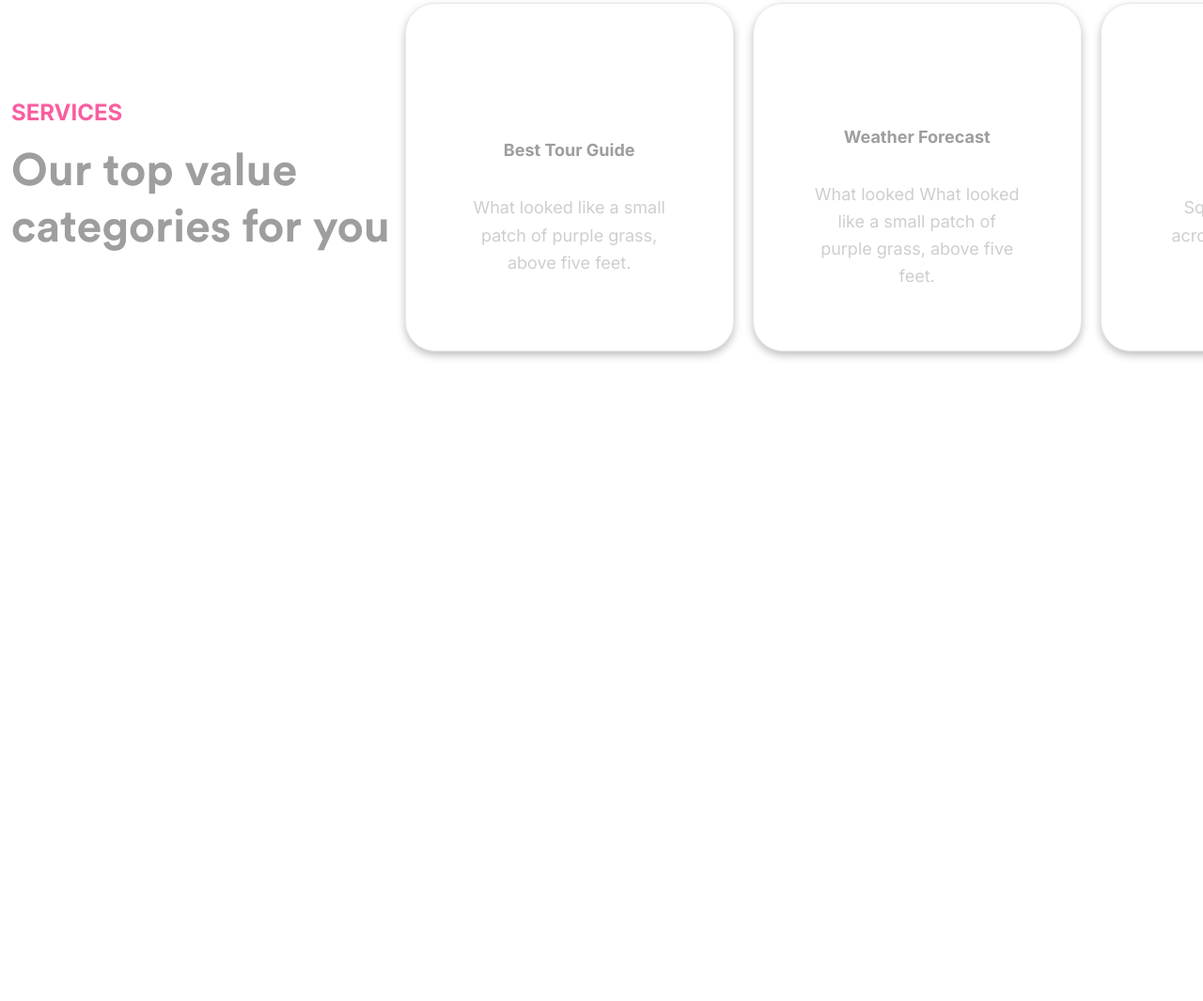
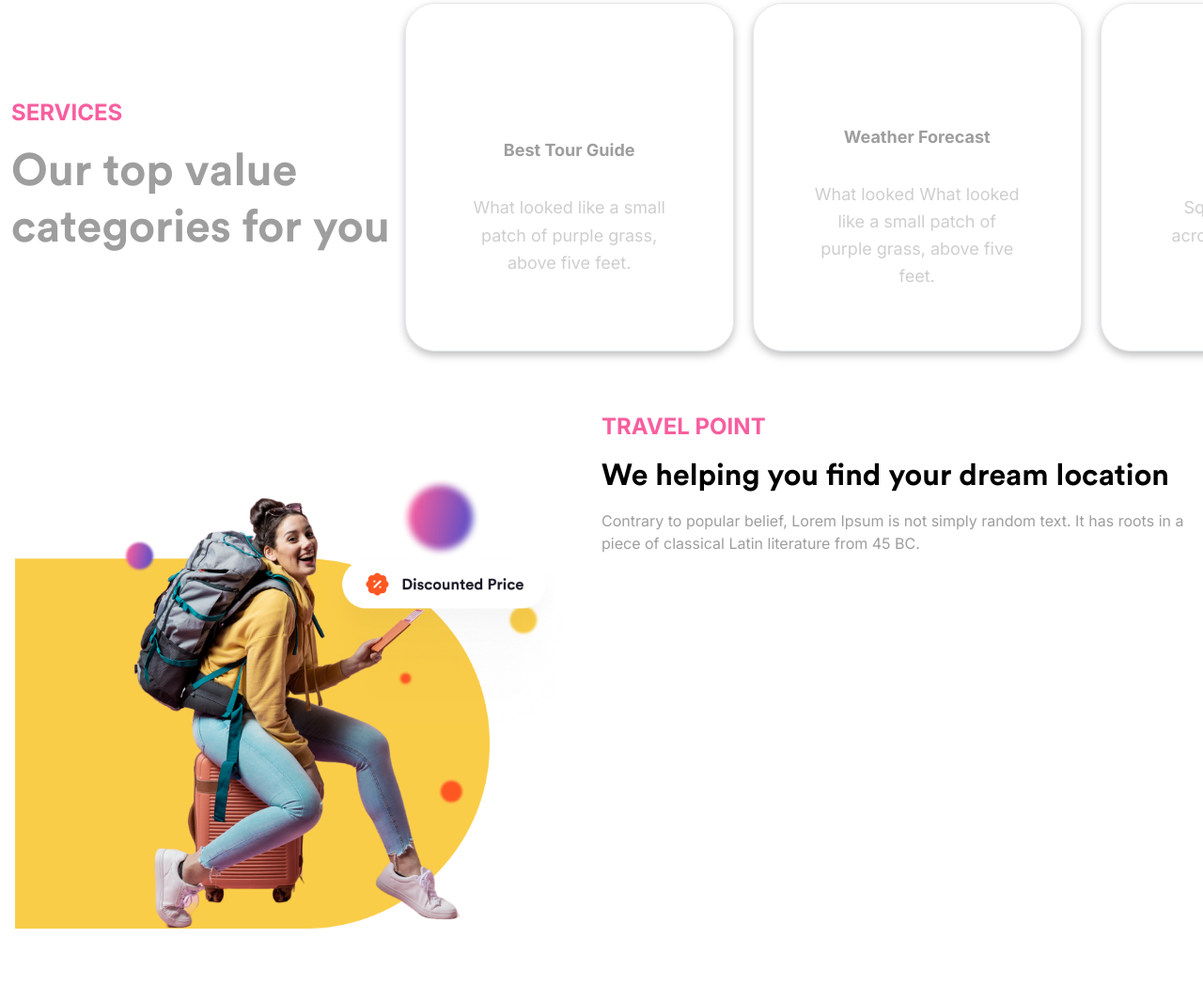
Before and after one commit to arneyva/Slicing-TravelWeb, a website: page src/index.html in a window 1280 px wide. Shown: the part 1275-2340 px from the top of the page at 94% size. Before the commit the page ends 1713 px from the top, so only its background shows below. Drawn offline with nearby package versions, Linux system fonts and the light colour scheme.

Commit message:
update magrib

```diff
--- a/src/index.html
+++ b/src/index.html
@@ -125,11 +125,14 @@
         <div class="container mx-auto px-3">
             <div class="grid grid-cols-12 items-center">
                 <div class="lg:col-span-4 col-span-12 flex flex-col gap-4">
-                    <span class="text-jambon font-bold leading-tight text-center lg:text-start text-base sm:text-2xl">SERVICES</span>
-                    <h1 class="font-bold sm:text-[48px] text-3xl leading-tight text-grey text-center lg:text-start">Our top value
+                    <span
+                        class="text-jambon font-bold leading-tight text-center lg:text-start text-base sm:text-2xl">SERVICES</span>
+                    <h1 class="font-bold sm:text-[48px] text-3xl leading-tight text-grey text-center lg:text-start">Our
+                        top value
                         categories for you</h1>
                 </div>
-                <div class="lg:col-span-8 col-span-12 flex flex-col sm:flex-row gap-5 lg:w-screen sm:w-auto lg:mt-0 sm:mt-16 mt-8">
+                <div
+                    class="lg:col-span-8 col-span-12 flex flex-col sm:flex-row gap-5 lg:w-screen sm:w-auto lg:mt-0 sm:mt-16 mt-8">
                     <div
                         class="flex justify-center gap-16 flex-col items-center  w-full sm:w-[350px] rounded-[32px] border lg:p-16 p-10 bg-white drop-shadow-myshadow ">
                         <div><img src="../public/assets/services1.svg" alt=""></div>
@@ -164,7 +167,39 @@
             </div>
         </div>
     </section>
+    <!-- carousel -->
 
+    <!-- hero2 -->
+    <section>
+        <div class="container mx-auto">
+            <div class="grid grid-cols-12 px-4">
+                <div class="col-span-12 lg:col-span-6 py-16">
+                    <div>
+                        <img src="../public/assets/hero2.png" alt="">
+                    </div>
+                </div>
+                <div class="col-span-12 lg:col-span-6">
+                    <div>
+                        <div class="text-center lg:text-start gap-4 ">
+                            <div class="gap-4 flex flex-col">
+                                <span class="text-jambon font-bold text-base sm:text-2xl uppercase">Travel
+                                    Point</span>
+                                <h1 class="font-bold sm:text-[32px] text-3xl font-circular leading-tight">
+                                    We helping you find your dream location</h1>
+                            </div>
+                            <p class="text-grey py-4">
+                                Contrary to popular belief, Lorem Ipsum is not simply random text. It has roots in a
+                                piece of classical Latin literature from 45 BC.
+                            </p>
+                        </div>
+                        <div>
+
+                        </div>
+                    </div>
+                </div>
+            </div>
+        </div>
+    </section>
     <script type="module" src="https://unpkg.com/ionicons@7.1.0/dist/ionicons/ionicons.esm.js"></script>
 </body>
 
```
Also changed, not shown: public/assets/hero2.png (added), src/output.css.
